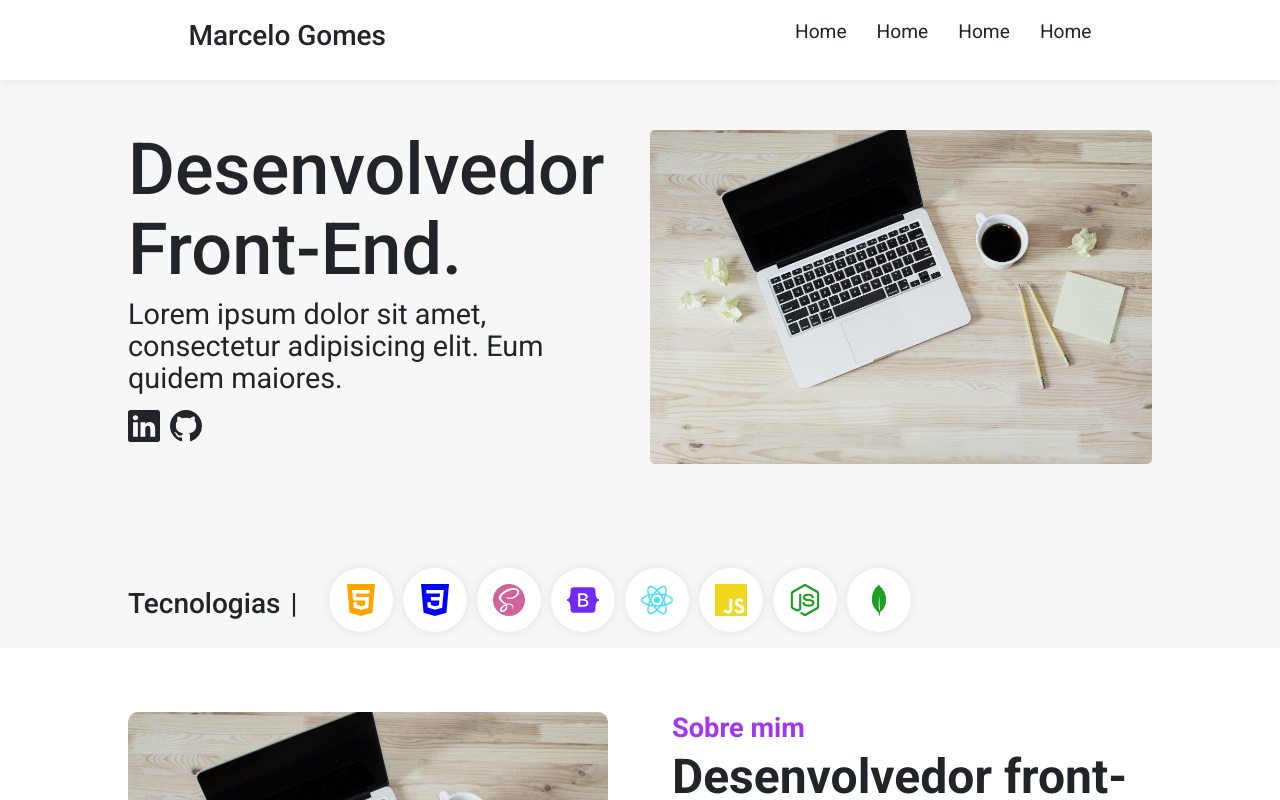
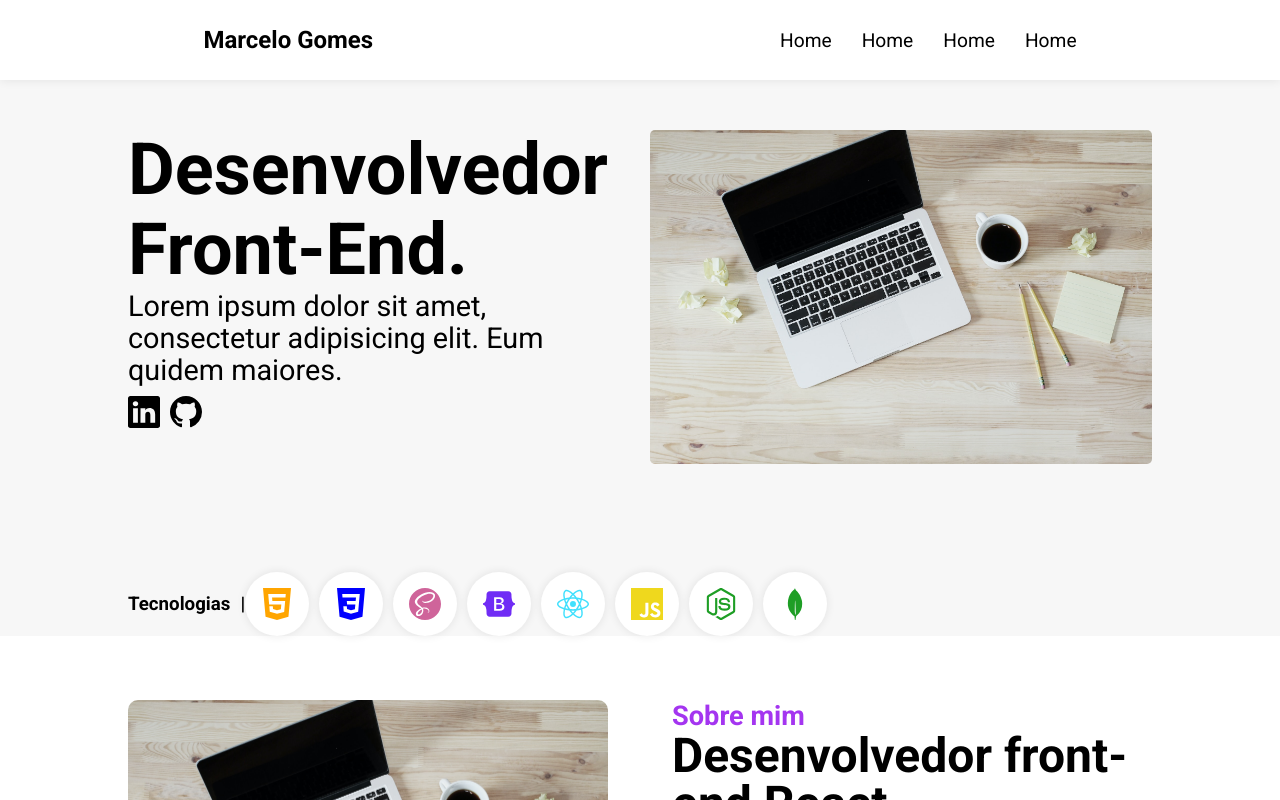
Before and after one commit to Marcelo-gms/portfolio-two, a React (Vite) app: page / in a window 1280 px wide. Shown: the top 800 px of the page. Built offline with nearby package versions, Linux system fonts and the light colour scheme.

Commit message:
confirm changes

```diff
--- a/package.json
+++ b/package.json
@@ -10,7 +10,6 @@
     "preview": "vite preview"
   },
   "dependencies": {
-    "bootstrap": "^5.2.3",
     "react": "^18.2.0",
     "react-bootstrap": "^2.7.4",
     "react-dom": "^18.2.0",
--- a/src/App.jsx
+++ b/src/App.jsx
@@ -1,4 +1,3 @@
-import "bootstrap/dist/css/bootstrap.css";
 
 import Header from "./components/Header";
 import Home from "./components/Home/Home";
--- a/src/Global/GlobalStyles.js
+++ b/src/Global/GlobalStyles.js
@@ -37,7 +37,21 @@ body::-webkit-scrollbar-track {
 a{
     text-decoration:none;
     color: inherit;
+    transition: .3s;
+
+    &:hover{
+        color: #a435f0;
+    }
 }
+svg{
+
+    transition: .3s;
+
+    &:hover{
+        color: #a435f0;
+    }
+}
+
 
 ul{
     list-style: none;
--- a/src/components/Header/styles.js
+++ b/src/components/Header/styles.js
@@ -22,8 +22,8 @@ box-shadow: 0 0 10px rgba(0,0,0,.09);
 }
 `
 export const BoxLogo = styled.div`
-h2{
-    font-size: 1.2em;
+h3{
+    font-size: 1.5em;
 }
 
 
--- a/src/components/Home/styles.js
+++ b/src/components/Home/styles.js
@@ -115,6 +115,7 @@ export const TextContainer = styled.div`
 export const SocialContainer = styled.div`
   width: 100%;
   display: flex;
+  margin-top: 10px;
   gap: 10px;
 
   svg {
```
Also changed, not shown: 1 other file (tests, documents, lock files or other folders).
